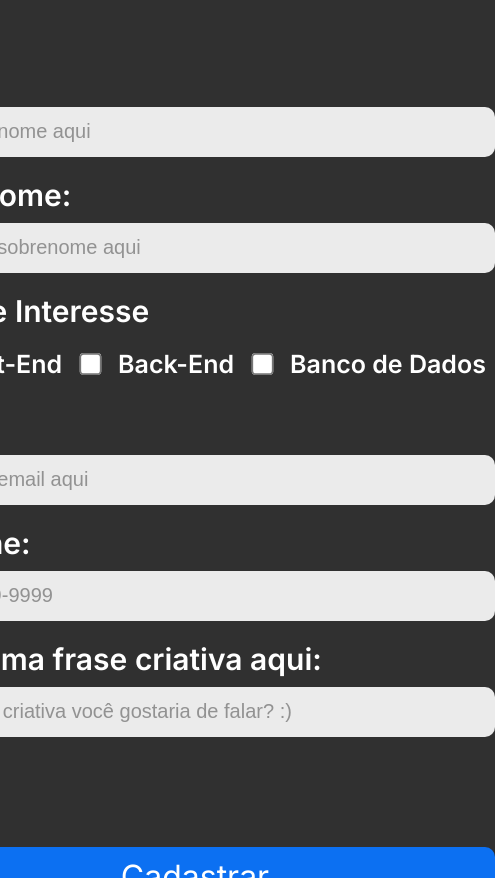
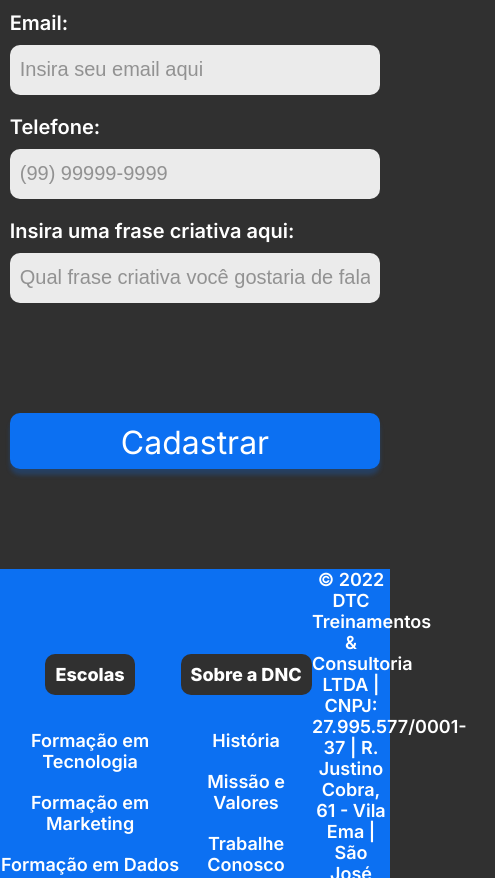
Before and after one commit to mjuliamiosso/landing-bootcamp, a plain HTML site: page index.html in a window 390 px wide. Shown: the part 1122-2000 px from the top of the page, 495 px wide, since content can reach past the window. Drawn offline with Linux system fonts and the light colour scheme.

Commit message:
Adicionando media query para mobile

```diff
--- a/css/style.css
+++ b/css/style.css
@@ -170,3 +170,145 @@ input[type="submit"]{
   box-shadow: 0px 6px 4px rgba(12, 112, 242, 0.25);
   cursor: pointer;
 }
+
+/* Footer */
+
+footer{
+  width: 100%;
+  background-color: var(--azul-dnc);
+}
+
+footer .linha1{
+  display: flex;
+  justify-content: space-around;
+  align-items: center;
+}
+
+footer ul{
+  list-style: none;
+  margin: 0;
+  padding: 0;
+  font-size: 25px;
+}
+
+footer nav{
+  display: flex;
+  flex-direction: column;
+  align-items: center;
+
+  height: 330px;
+}
+
+footer h5{
+  text-align: center;
+  color: white;
+  font-weight: 800;
+  font-size: 18px;
+  font-family: var(--fonte-padrao);
+
+  background-color: var(--preto-dnc);
+  border-radius: 10px;
+  padding: 10px;
+  margin-bottom: 15px;
+}
+
+footer ul li{
+  text-align: center;
+  color: white;
+  font-weight: 600;
+  font-size: 18px;
+  font-family: var(--fonte-padrao);
+
+  margin: 20px 0 20px 0;
+}
+
+footer ul li a{
+  color: white;
+  text-decoration: none;
+}
+
+footer .endereco{
+  font-weight: 600;
+  font-size: 18px;
+  font-family: var(--fonte-padrao);
+  color: white;
+  text-align: center;
+  width: 20%;
+}
+
+footer ul li a:hover{
+  color: var(--cinza-hover);
+}
+
+footer .linha2{
+  height: 35px;
+  display: flex;
+  justify-content: center;
+  margin: 0;
+  padding: 10px;
+}
+
+footer .linha2 a{
+  font-family: var(--fonte-padrao);
+  font-size: 18px;
+  font-weight: 600;
+  color: white;
+  text-decoration: none;
+  padding: 5px;
+}
+
+footer .linha2 a:first-child{
+  border-right: 2px solid white;
+}
+
+footer .linha2 a:hover{
+  color: var(--fonte-padrao);
+}
+
+
+@media only screen and (max-width: 600px){
+
+  /* Menu */
+  #principal{
+    flex-direction: column;
+    height: auto;
+  }
+
+  #menu{
+    flex-direction: column;
+    width: 100%;
+    margin: 0;
+  }
+
+  #menu a{
+    height: 50px;
+    display: flex;
+    align-items: center;
+  }
+
+  #principal button{
+    width: 100%;
+    margin-right: 0;
+  }
+
+  /* Section */
+  section h1{
+    font-size: 38px;
+  }
+
+  section h2{
+    font-size: 28px;
+    padding-right: 1%;
+    padding-left: 15px;
+  }
+
+  form{
+    width: 95%;
+    font-size: 20px;
+  }
+
+  .checkbox-items label{
+    font-size: 15px;
+  }
+
+}
--- a/index.html
+++ b/index.html
@@ -71,5 +71,65 @@
 
     </form>
   </section>
+
+  <footer>
+    <div class="linha1">
+      <nav>
+        <h5>Escolas</h5>
+        <ul>
+          <li>
+            <a href="">Formação em Tecnologia</a>
+          </li>
+
+          <li>
+            <a href="">Formação em Marketing</a>
+          </li>
+
+          <li>
+            <a href="">Formação em Dados</a>
+          </li>
+
+          <li>
+            <a href="">Formação em Projetos</a>
+          </li>
+
+          <li>
+            <a href="">Formação em Produto</a>
+          </li>
+        </ul>
+      </nav>
+      <nav>
+        <h5>Sobre a DNC</h5>
+
+        <ul>
+          <li>
+            <a href="">História</a>
+          </li>
+
+          <li>
+            <a href="">Missão e Valores</a>
+          </li>
+
+          <li>
+            <a href="">Trabalhe Conosco</a>
+          </li>
+
+          <li>
+            <a href="">Conteúdo Gratuito</a>
+          </li>
+        </ul>
+      </nav>
+      <div class="endereco">
+        © 2022 DTC Treinamentos & Consultoria
+        LTDA | CNPJ: 27.995.577/0001-37 | R.
+        Justino Cobra, 61 - Vila Ema | São José dos
+        Campos - SP | CEP 12243-030
+      </div>
+    </div>
+    <div class="linha2">
+      <a href="">Termos de Uso</a>
+      <a href="">Políticas de Privacidade</a>
+    </div>
+  </footer>
 </body>
 </html>
```
